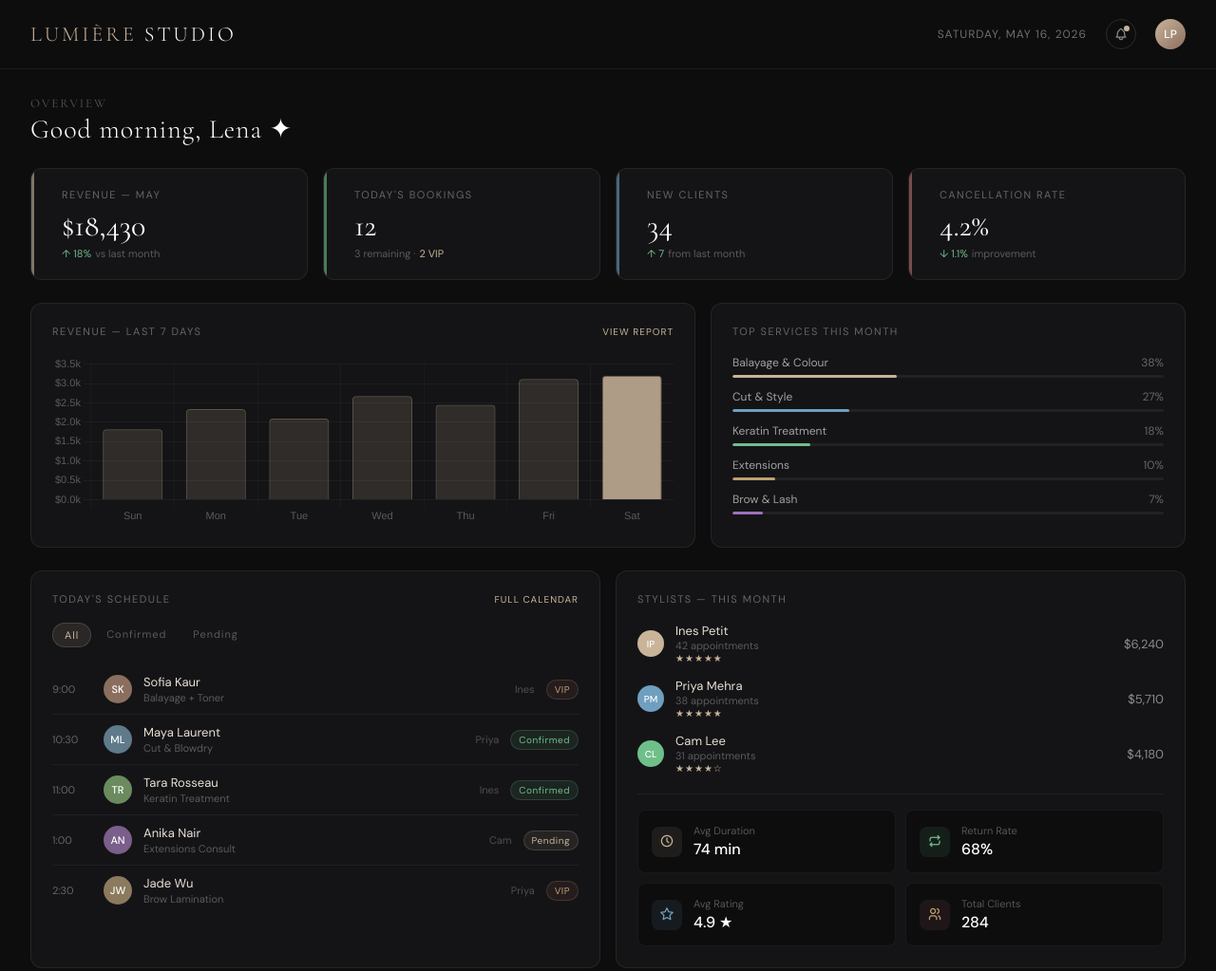
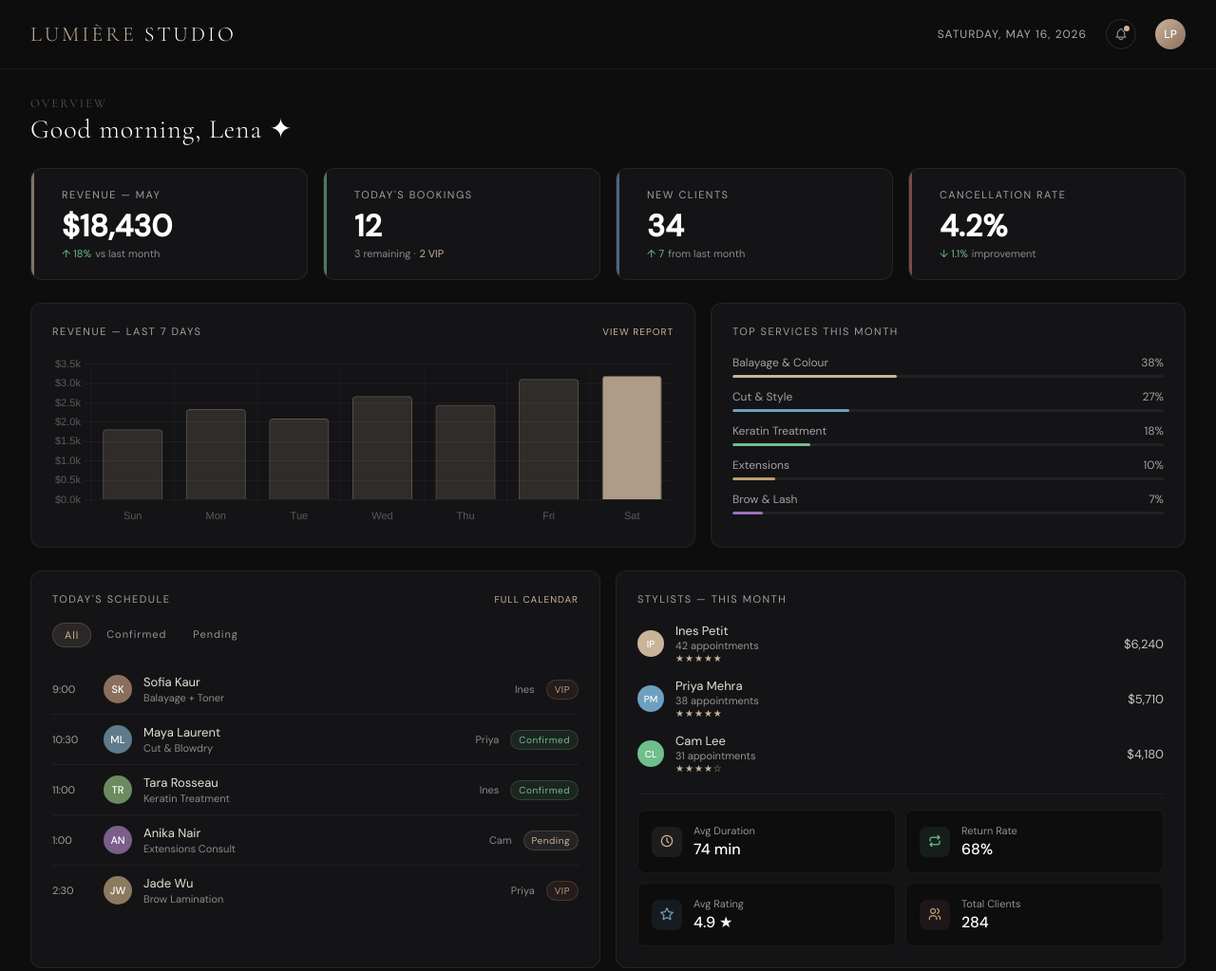
Before and after one commit to PalPatel1305/lumiere-salon-dashboard, a plain HTML site: page index.html in a window 1280 px wide. Shown: the whole page at 95% size. Drawn offline with nearby package versions, Linux system fonts and the light colour scheme.

Commit message:
Fix number fonts and brighten dim text

```diff
--- a/index.html
+++ b/index.html
@@ -11,7 +11,7 @@
   .logo{font-family:'Cormorant Garamond',serif;font-size:22px;font-weight:300;letter-spacing:3px;color:#c9b49a}
   .logo span{color:#fff}
   .topbar-right{display:flex;align-items:center;gap:20px}
-  .date-badge{font-size:12px;color:rgba(255,255,255,0.4);letter-spacing:1px}
+  .date-badge{font-size:12px;color:rgba(255,255,255,0.65);letter-spacing:1px}
   .notif{width:32px;height:32px;border-radius:50%;border:0.5px solid rgba(255,255,255,0.12);display:flex;align-items:center;justify-content:center;cursor:pointer;position:relative}
   .notif i{font-size:15px;color:rgba(255,255,255,0.5)}
   .notif-dot{width:6px;height:6px;background:#c9b49a;border-radius:50%;position:absolute;top:6px;right:6px}
@@ -26,24 +26,24 @@
   .kpi-accent.green{background:#6fbf8a}
   .kpi-accent.red{background:#bf6f6f}
   .kpi-accent.blue{background:#6f9fbf}
-  .kpi-label{font-size:11px;letter-spacing:1.5px;color:rgba(255,255,255,0.35);text-transform:uppercase;margin-bottom:10px;margin-left:12px}
-  .kpi-value{font-family:'Cormorant Garamond',serif;font-size:32px;font-weight:400;color:#fff;margin-left:12px;line-height:1}
-  .kpi-sub{font-size:11px;color:rgba(255,255,255,0.3);margin-top:6px;margin-left:12px;display:flex;align-items:center;gap:4px}
+  .kpi-label{font-size:11px;letter-spacing:1.5px;color:rgba(255,255,255,0.6);text-transform:uppercase;margin-bottom:10px;margin-left:12px}
+  .kpi-value{font-family:'DM Sans',sans-serif;font-size:32px;font-weight:700;color:#fff;margin-left:12px;line-height:1;font-variant-numeric:tabular-nums lining-nums}
+  .kpi-sub{font-size:11px;color:rgba(255,255,255,0.5);margin-top:6px;margin-left:12px;display:flex;align-items:center;gap:4px}
   .kpi-sub .up{color:#6fbf8a}
   .kpi-sub .down{color:#bf6f6f}
   .mid-grid{display:grid;grid-template-columns:1.4fr 1fr;gap:16px}
   .card{background:#141416;border:0.5px solid rgba(255,255,255,0.07);border-radius:12px;padding:22px}
-  .card-title{font-size:11px;letter-spacing:1.5px;color:rgba(255,255,255,0.35);text-transform:uppercase;margin-bottom:18px;display:flex;align-items:center;justify-content:space-between}
+  .card-title{font-size:11px;letter-spacing:1.5px;color:rgba(255,255,255,0.6);text-transform:uppercase;margin-bottom:18px;display:flex;align-items:center;justify-content:space-between}
   .card-title span{font-size:10px;color:#c9b49a;letter-spacing:1px;cursor:pointer}
   .bottom-grid{display:grid;grid-template-columns:1fr 1fr;gap:16px}
   .appt-row{display:flex;align-items:center;gap:12px;padding:10px 0;border-bottom:0.5px solid rgba(255,255,255,0.05)}
   .appt-row:last-child{border-bottom:none}
-  .appt-time{font-size:11px;color:rgba(255,255,255,0.35);width:42px;flex-shrink:0}
+  .appt-time{font-size:11px;color:rgba(255,255,255,0.6);width:42px;flex-shrink:0}
   .appt-avatar{width:30px;height:30px;border-radius:50%;flex-shrink:0;display:flex;align-items:center;justify-content:center;font-size:11px;font-weight:500;color:#fff}
   .appt-info{flex:1;min-width:0}
   .appt-name{font-size:13px;color:#e8e0d5;font-weight:400;white-space:nowrap;overflow:hidden;text-overflow:ellipsis}
-  .appt-service{font-size:11px;color:rgba(255,255,255,0.3);margin-top:1px}
-  .appt-stylist{font-size:11px;color:rgba(255,255,255,0.25);text-align:right;flex-shrink:0}
+  .appt-service{font-size:11px;color:rgba(255,255,255,0.5);margin-top:1px}
+  .appt-stylist{font-size:11px;color:rgba(255,255,255,0.5);text-align:right;flex-shrink:0}
   .status-badge{font-size:10px;padding:3px 8px;border-radius:20px;flex-shrink:0;letter-spacing:0.5px}
   .status-confirmed{background:rgba(111,191,138,0.1);color:#6fbf8a;border:0.5px solid rgba(111,191,138,0.2)}
   .status-pending{background:rgba(201,180,154,0.1);color:#c9b49a;border:0.5px solid rgba(201,180,154,0.2)}
@@ -52,7 +52,7 @@
   .service-bar:last-child{margin-bottom:0}
   .service-bar-top{display:flex;justify-content:space-between;margin-bottom:5px}
   .service-name{font-size:12px;color:rgba(255,255,255,0.6)}
-  .service-pct{font-size:12px;color:rgba(255,255,255,0.35)}
+  .service-pct{font-size:12px;color:rgba(255,255,255,0.6)}
   .bar-track{height:3px;background:rgba(255,255,255,0.06);border-radius:2px;overflow:hidden}
   .bar-fill{height:100%;border-radius:2px}
   .stylist-row{display:flex;align-items:center;gap:12px;margin-bottom:14px}
@@ -60,16 +60,16 @@
   .stylist-avg{width:28px;height:28px;border-radius:50%;display:flex;align-items:center;justify-content:center;font-size:10px;font-weight:500;color:#fff;flex-shrink:0}
   .stylist-info{flex:1}
   .stylist-name{font-size:13px;color:#e8e0d5}
-  .stylist-count{font-size:11px;color:rgba(255,255,255,0.3)}
-  .stylist-rev{font-size:13px;color:rgba(255,255,255,0.5);text-align:right}
+  .stylist-count{font-size:11px;color:rgba(255,255,255,0.55)}
+  .stylist-rev{font-size:13px;color:rgba(255,255,255,0.75);text-align:right}
   .stars{color:#c9b49a;font-size:10px;letter-spacing:1px}
   .chart-wrap{position:relative;width:100%;height:180px}
   .mini-stat{background:#0d0d0e;border:0.5px solid rgba(255,255,255,0.05);border-radius:8px;padding:14px;display:flex;align-items:center;gap:12px}
   .mini-stat-icon{width:32px;height:32px;border-radius:8px;display:flex;align-items:center;justify-content:center;flex-shrink:0}
-  .mini-stat-label{font-size:11px;color:rgba(255,255,255,0.3);margin-bottom:2px}
+  .mini-stat-label{font-size:11px;color:rgba(255,255,255,0.55);margin-bottom:2px}
   .mini-stat-val{font-size:16px;font-weight:500;color:#fff}
   .tab-bar{display:flex;gap:4px;margin-bottom:18px}
-  .tab{font-size:11px;letter-spacing:1px;color:rgba(255,255,255,0.3);padding:5px 12px;border-radius:20px;cursor:pointer;transition:all 0.2s}
+  .tab{font-size:11px;letter-spacing:1px;color:rgba(255,255,255,0.55);padding:5px 12px;border-radius:20px;cursor:pointer;transition:all 0.2s}
   .tab.active{background:rgba(201,180,154,0.12);color:#c9b49a;border:0.5px solid rgba(201,180,154,0.2)}
 </style>
 </head>
```
